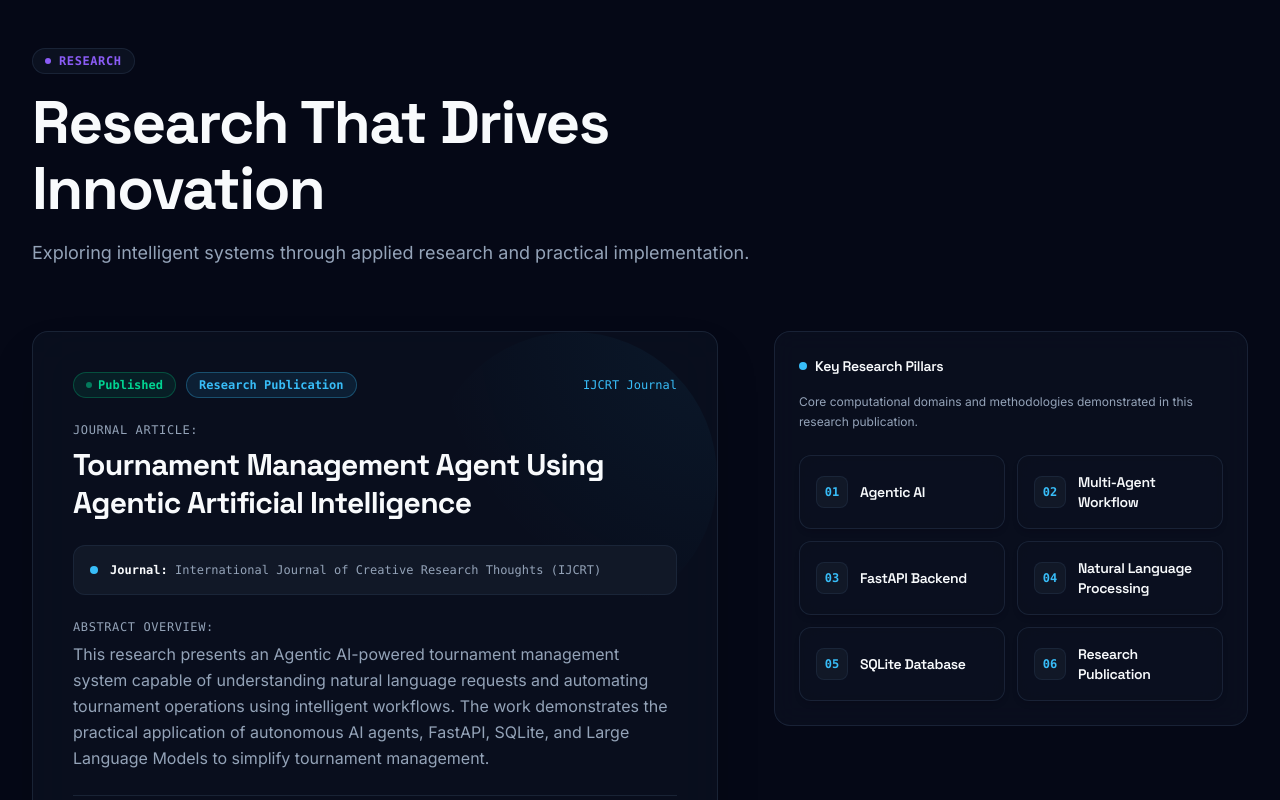
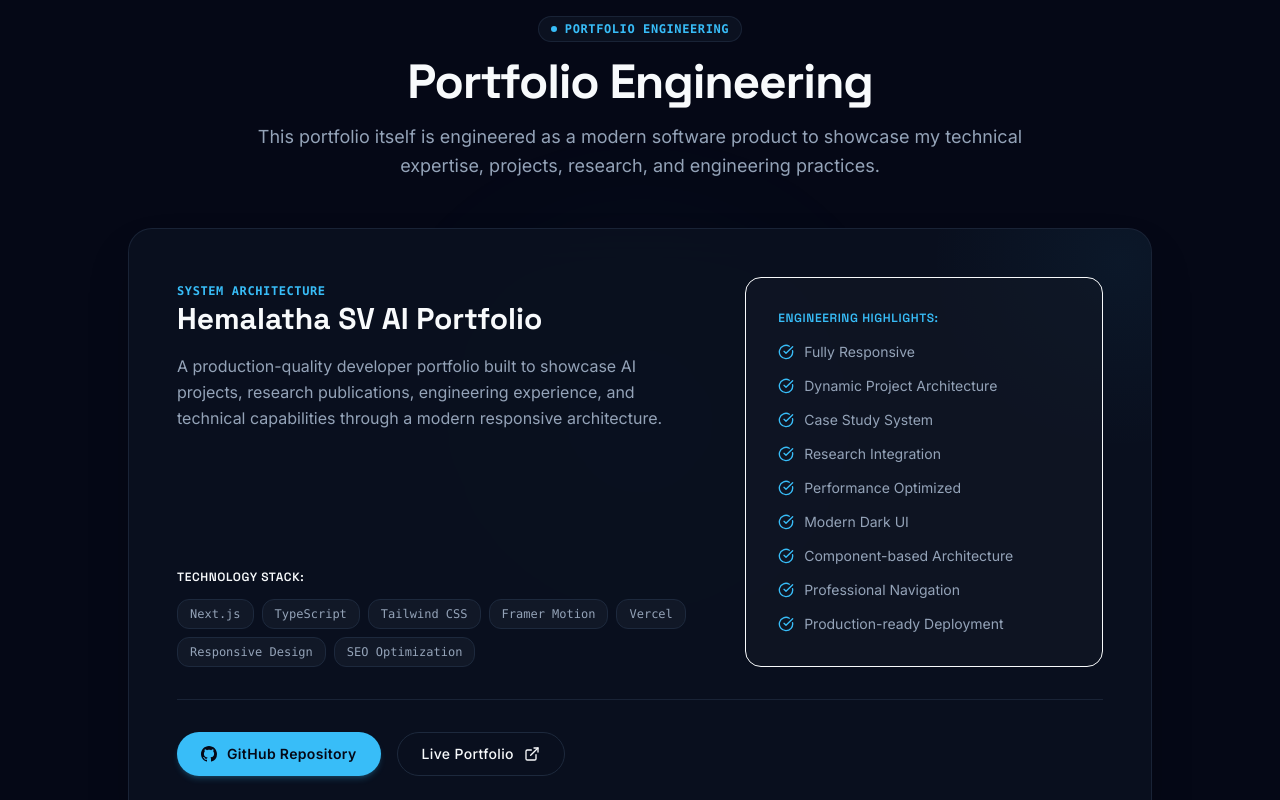
Before and after one commit to HemalathaSV/hemalatha-sv, a Next.js app: page / in a window 1280 px wide. Shown: the part 3180-3980 px from the top of the page. Built offline with nearby package versions, Linux system fonts and the light colour scheme.

Commit message:
refactor: final premium portfolio v1.0

```diff
--- a/app/page.tsx
+++ b/app/page.tsx
@@ -3,6 +3,7 @@
   HeroSection,
   AboutSection,
   EngineeringSection,
+  PortfolioEngineeringSection,
   ResearchSection,
   ExperienceSection,
   LearningSection,
@@ -15,6 +16,7 @@
       <HeroSection />
       <AboutSection />
       <EngineeringSection />
+      <PortfolioEngineeringSection />
       <ResearchSection />
       <ExperienceSection />
       <LearningSection />
--- a/components/navigation/Navbar.tsx
+++ b/components/navigation/Navbar.tsx
@@ -20,6 +20,14 @@
       } else {
         setIsScrolled(false);
       }
+
+      // Robust top/bottom boundaries check
+      const isAtBottom = window.innerHeight + window.scrollY >= document.documentElement.scrollHeight - 60;
+      if (window.scrollY < 40) {
+        setActiveSection("home");
+      } else if (isAtBottom) {
+        setActiveSection("contact");
+      }
     };
 
     handleScroll();
@@ -30,12 +38,16 @@
   useEffect(() => {
     const observerOptions: IntersectionObserverInit = {
       root: null,
-      rootMargin: "-20% 0px -60% 0px",
+      rootMargin: "-30% 0px -40% 0px",
       threshold: 0,
     };
 
     const handleIntersection: IntersectionObserverCallback = (entries) => {
       entries.forEach((entry) => {
+        // Prevent overriding scroll top/bottom logic at boundary extremes
+        const isAtBottom = window.innerHeight + window.scrollY >= document.documentElement.scrollHeight - 60;
+        if (window.scrollY < 40 || isAtBottom) return;
+
         if (entry.isIntersecting) {
           setActiveSection(entry.target.id);
         }
--- a/components/projects/ProjectHero.tsx
+++ b/components/projects/ProjectHero.tsx
@@ -23,12 +23,25 @@
         <div className="flex flex-col space-y-8 max-w-4xl mx-auto relative z-10">
           {/* Back Link */}
           <Link
-            href="/portfolio"
+            href="/#featured-work"
             className="inline-flex items-center gap-2 text-xs font-mono font-medium text-[#94A3B8] hover:text-[#38BDF8] transition-colors duration-300 self-start focus-visible:outline-none focus-visible:ring-2 focus-visible:ring-[#38BDF8] rounded"
           >
             <ArrowLeft className="h-4 w-4" />
-            Back to Portfolio
+            ← Back to Portfolio
           </Link>
+
+          {/* Breadcrumb Navigation */}
+          <nav aria-label="Breadcrumb" className="text-xs font-mono text-[#94A3B8] flex items-center gap-2 pt-2">
+            <Link href="/" className="hover:text-[#38BDF8] transition-colors">
+              Portfolio
+            </Link>
+            <span className="text-slate-800">/</span>
+            <Link href="/#featured-work" className="hover:text-[#38BDF8] transition-colors">
+              Featured Work
+            </Link>
+            <span className="text-slate-700">/</span>
+            <span className="text-[#F8FAFC] font-semibold">{project.title}</span>
+          </nav>
 
           {/* Category Badge */}
           <div className="inline-flex items-center gap-2 px-3 py-1 rounded-full bg-[#0B1120] border border-[#38BDF8]/30 self-start">
--- /dev/null
+++ b/components/sections/engineering/PortfolioEngineeringSection.tsx
@@ -0,0 +1,161 @@
+"use client";
+
+import React from "react";
+import { motion, Variants } from "framer-motion";
+import { Container } from "@/components/layout/Container";
+import { ExternalLink, CheckCircle } from "lucide-react";
+
+const sectionVariants: Variants = {
+  hidden: { opacity: 0, y: 15 },
+  visible: {
+    opacity: 1,
+    y: 0,
+    transition: { duration: 0.5, ease: "easeOut" },
+  },
+};
+
+export function PortfolioEngineeringSection() {
+  const techStack = [
+    "Next.js",
+    "TypeScript",
+    "Tailwind CSS",
+    "Framer Motion",
+    "Vercel",
+    "Responsive Design",
+    "SEO Optimization",
+  ];
+
+  const highlights = [
+    "Fully Responsive",
+    "Dynamic Project Architecture",
+    "Case Study System",
+    "Research Integration",
+    "Performance Optimized",
+    "Modern Dark UI",
+    "Component-based Architecture",
+    "Professional Navigation",
+    "Production-ready Deployment",
+  ];
+
+  return (
+    <section className="relative py-16 sm:py-24 bg-[#050816] overflow-hidden border-t border-slate-900/60">
+      {/* Ambient background glow */}
+      <div
+        aria-hidden="true"
+        className="absolute top-1/2 left-1/2 -translate-x-1/2 -translate-y-1/2 w-[500px] h-[500px] rounded-full bg-[radial-gradient(circle_at_center,rgba(56,189,248,0.06),transparent_70%)] blur-3xl pointer-events-none"
+      />
+
+      <Container>
+        <motion.div
+          variants={sectionVariants}
+          initial="hidden"
+          whileInView="visible"
+          viewport={{ once: true, margin: "-60px" }}
+          className="flex flex-col gap-10 sm:gap-12 relative z-10 max-w-5xl mx-auto"
+        >
+          {/* Section Header */}
+          <div className="flex flex-col space-y-4 text-center items-center">
+            {/* Section Badge */}
+            <div className="inline-flex items-center gap-2 px-3 py-1 rounded-full bg-[#0B1120] border border-slate-800/80">
+              <span className="h-1.5 w-1.5 rounded-full bg-[#38BDF8]" />
+              <span className="text-xs font-mono font-semibold text-[#38BDF8] tracking-wider uppercase">
+                Portfolio Engineering
+              </span>
+            </div>
+
+            {/* Heading */}
+            <h2 className="font-heading text-3xl sm:text-5xl font-bold tracking-tight text-[#F8FAFC]">
+              Portfolio Engineering
+            </h2>
+
+            {/* Subtitle */}
+            <p className="text-base sm:text-lg text-[#94A3B8] leading-relaxed max-w-3xl">
+              This portfolio itself is engineered as a modern software product to showcase my technical expertise, projects, research, and engineering practices.
+            </p>
+          </div>
+
+          {/* Full-Width Premium Showcase Card */}
+          <div className="group relative p-6 sm:p-10 lg:p-12 rounded-3xl bg-[#0B1120]/90 backdrop-blur-xl border border-slate-800/80 shadow-2xl hover:border-[#38BDF8]/40 transition-all duration-300 w-full overflow-hidden">
+            {/* Subtle backlight inside card */}
+            <div
+              aria-hidden="true"
+              className="absolute -top-40 -right-40 w-96 h-96 rounded-full bg-[radial-gradient(circle_at_center,rgba(56,189,248,0.05),transparent_70%)] pointer-events-none"
+            />
+
+            <div className="grid grid-cols-1 lg:grid-cols-12 gap-8 lg:gap-12 relative z-10">
+              {/* Left Side: Overview & Tech Stack (7 cols on desktop) */}
+              <div className="lg:col-span-7 flex flex-col justify-between space-y-8">
+                <div className="space-y-4">
+                  <span className="text-xs font-mono text-[#38BDF8] uppercase tracking-wider font-semibold">
+                    System Architecture
+                  </span>
+                  <h3 className="font-heading text-2xl sm:text-3xl font-bold text-[#F8FAFC]">
+                    Hemalatha SV AI Portfolio
+                  </h3>
+                  <p className="text-sm sm:text-base text-[#94A3B8] leading-relaxed">
+                    A production-quality developer portfolio built to showcase AI projects, research publications, engineering experience, and technical capabilities through a modern responsive architecture.
+                  </p>
+                </div>
+
+                {/* Tech Stack List */}
+                <div className="space-y-3.5">
+                  <h4 className="font-heading text-xs font-mono font-semibold text-[#F8FAFC] uppercase tracking-wider">
+                    Technology Stack:
+                  </h4>
+                  <div className="flex flex-wrap gap-2">
+                    {techStack.map((tech, i) => (
+                      <span
+                        key={i}
+                        className="px-3 py-1.5 rounded-xl bg-[#111827] border border-slate-800 text-xs font-mono text-[#94A3B8] hover:border-[#38BDF8]/30 transition-colors"
+                      >
+                        {tech}
+                      </span>
+                    ))}
+                  </div>
+                </div>
+              </div>
+
+              {/* Right Side: Engineering Highlights (5 cols on desktop) */}
+              <div className="lg:col-span-5 flex flex-col justify-between p-6 sm:p-8 rounded-2xl bg-[#111827]/60 border border-slate-850/60 space-y-6">
+                <div className="space-y-4">
+                  <h4 className="font-heading text-xs font-mono font-semibold text-[#38BDF8] uppercase tracking-wider">
+                    Engineering Highlights:
+                  </h4>
+                  <ul className="grid grid-cols-1 sm:grid-cols-2 lg:grid-cols-1 gap-3.5">
+                    {highlights.map((item, i) => (
+                      <li key={i} className="flex items-center gap-2.5 text-xs sm:text-sm text-[#94A3B8]">
+                        <CheckCircle className="h-4 w-4 text-[#38BDF8] shrink-0" />
+                        <span>{item}</span>
+                      </li>
+                    ))}
+                  </ul>
+                </div>
+              </div>
+            </div>
+
+            {/* Bottom: CTA Action Buttons */}
+            <div className="flex flex-wrap items-center gap-4 pt-8 mt-8 border-t border-slate-800/80 relative z-10">
+              <a
+                href="https://github.com/HemalathaSV/hemalatha-sv"
+                target="_blank"
+                rel="noopener noreferrer"
+                className="h-11 px-6 rounded-full text-xs sm:text-sm font-semibold tracking-wide inline-flex items-center justify-center gap-2.5 bg-[#38BDF8] text-[#050816] hover:bg-[#38BDF8]/90 hover:scale-[1.02] active:scale-[0.98] transition-all duration-200 shadow-md shadow-[#38BDF8]/20 focus-visible:outline-none focus-visible:ring-2 focus-visible:ring-[#38BDF8]"
+              >
+                <svg className="h-4 w-4 fill-current" viewBox="0 0 24 24">
+                  <path d="M12 0C5.37 0 0 5.37 0 12c0 5.31 3.435 9.795 8.205 11.385.6.105.825-.255.825-.57 0-.285-.015-1.23-.015-2.235-3.015.555-3.795-.735-4.035-1.41-.135-.345-.72-1.41-1.23-1.695-.42-.225-1.02-.78-.015-.795.945-.015 1.62.87 1.845 1.23 1.08 1.815 2.805 1.305 3.495.99.105-.78.42-1.305.765-1.605-2.67-.3-5.46-1.335-5.46-5.925 0-1.305.465-2.385 1.23-3.225-.12-.3-.54-1.53.12-3.18 0 0 1.005-.315 3.3 1.23.96-.27 1.98-.405 3-.405s2.04.135 3 .405c2.295-1.56 3.3-1.23 3.3-1.23.66 1.65.24 2.88.12 3.18.765.84 1.23 1.905 1.23 3.225 0 4.605-2.805 5.625-5.475 5.925.435.375.81 1.095.81 2.22 0 1.605-.015 2.895-.015 3.3 0 .315.225.69.825.57A12.02 12.02 0 0024 12c0-6.63-5.37-12-12-12z" />
+                </svg>
+                GitHub Repository
+              </a>
+              <a
+                href="#home"
+                className="h-11 px-6 rounded-full text-xs sm:text-sm font-medium tracking-wide inline-flex items-center justify-center gap-2.5 bg-transparent border border-slate-800 text-[#F8FAFC] hover:bg-[#111827] hover:border-[#38BDF8]/40 active:scale-[0.98] transition-all duration-200 focus-visible:outline-none focus-visible:ring-2 focus-visible:ring-[#38BDF8]"
+              >
+                Live Portfolio <ExternalLink className="h-4 w-4" />
+              </a>
+            </div>
+          </div>
+        </motion.div>
+      </Container>
+    </section>
+  );
+}
--- a/components/sections/engineering/index.ts
+++ b/components/sections/engineering/index.ts
@@ -4,3 +4,4 @@
 export { ProjectCard } from "./ProjectCard";
 export { CategoryBadge } from "./CategoryBadge";
 export { TechnologyChip } from "./TechnologyChip";
+export { PortfolioEngineeringSection } from "./PortfolioEngineeringSection";
--- a/components/sections/index.ts
+++ b/components/sections/index.ts
@@ -1,6 +1,7 @@
 export { HeroSection } from "./hero/HeroSection";
 export { AboutSection } from "./about/AboutSection";
 export { EngineeringSection } from "./engineering/EngineeringSection";
+export { PortfolioEngineeringSection } from "./engineering/PortfolioEngineeringSection";
 export { ResearchSection } from "./research/ResearchSection";
 export { ExperienceSection } from "./experience/ExperienceSection";
 export { LearningSection } from "./learning/LearningSection";
```
